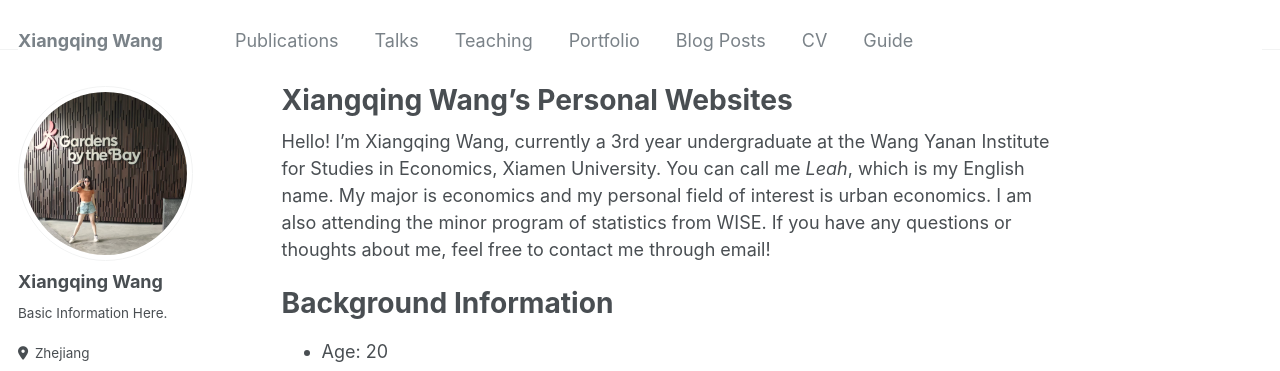
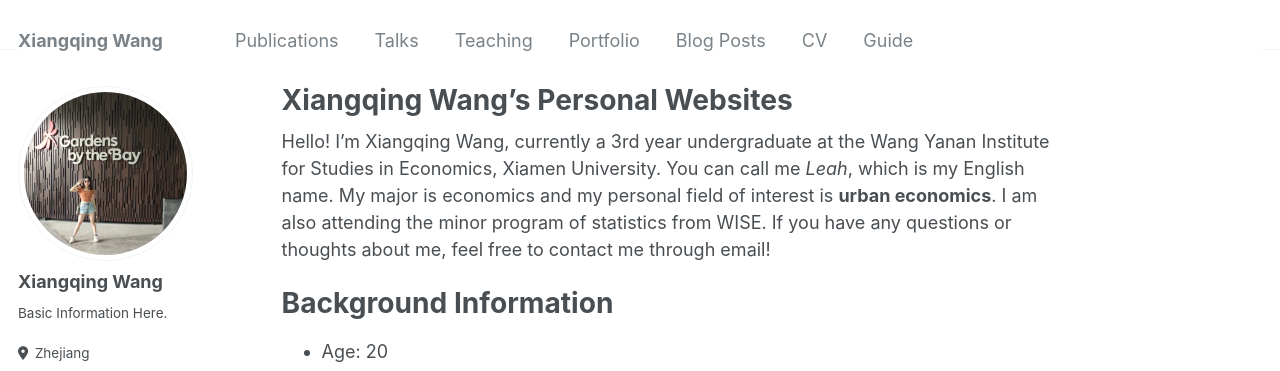
Before and after one commit to leahxqing/leahxqing.github.io, a Jekyll site: the page built from _pages/about.md, in a window 1280 px wide. Shown: the top 371 px of the page. Built offline with Jekyll 4.4.1, drawn with Linux system fonts in a browser that asks for light colours; some web fonts are replaced.

```diff
--- a/_pages/about.md
+++ b/_pages/about.md
@@ -7,7 +7,7 @@ redirect_from:
   - /about.html
 ---
 
-Hello! I'm Xiangqing Wang, currently a 3rd year undergraduate at the Wang Yanan Institute for Studies in Economics, Xiamen University. You can call me *Leah*, which is my English name. My major is economics and my personal field of interest is urban economics. I am also attending the minor program of statistics from WISE. If you have any questions or thoughts about me, feel free to contact me through email!
+Hello! I'm Xiangqing Wang, currently a 3rd year undergraduate at the Wang Yanan Institute for Studies in Economics, Xiamen University. You can call me *Leah*, which is my English name. My major is economics and my personal field of interest is **urban economics**. I am also attending the minor program of statistics from WISE. If you have any questions or thoughts about me, feel free to contact me through email!
 
 Background Information
 =====
```
